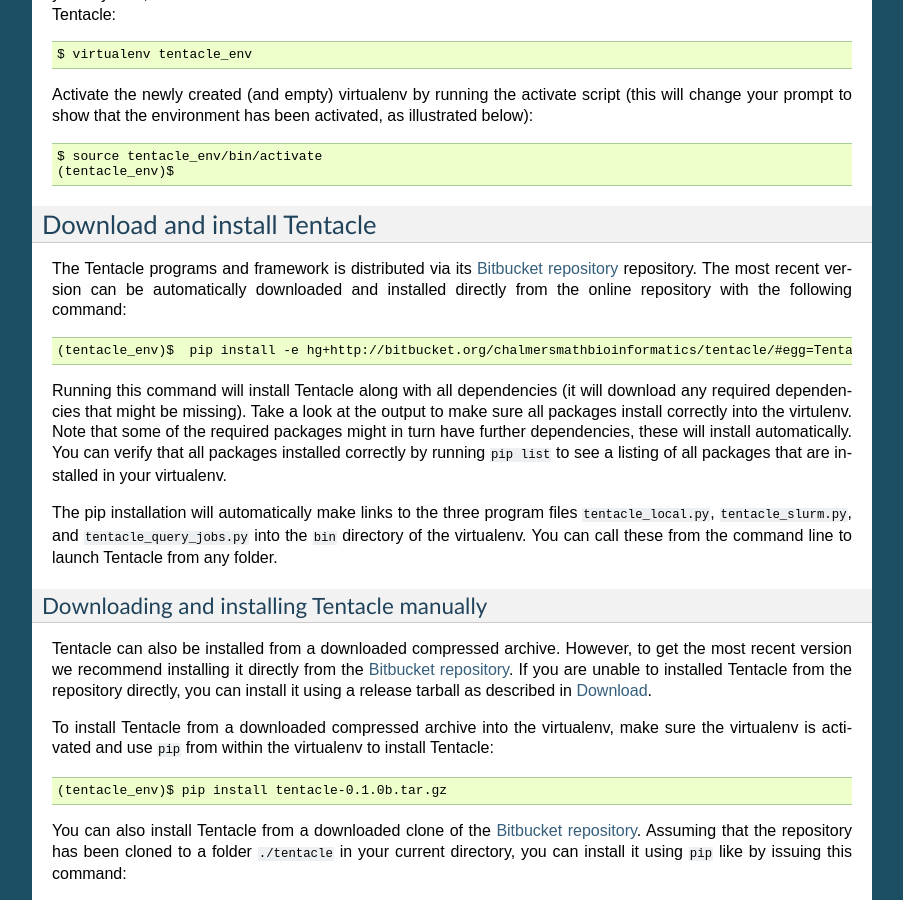
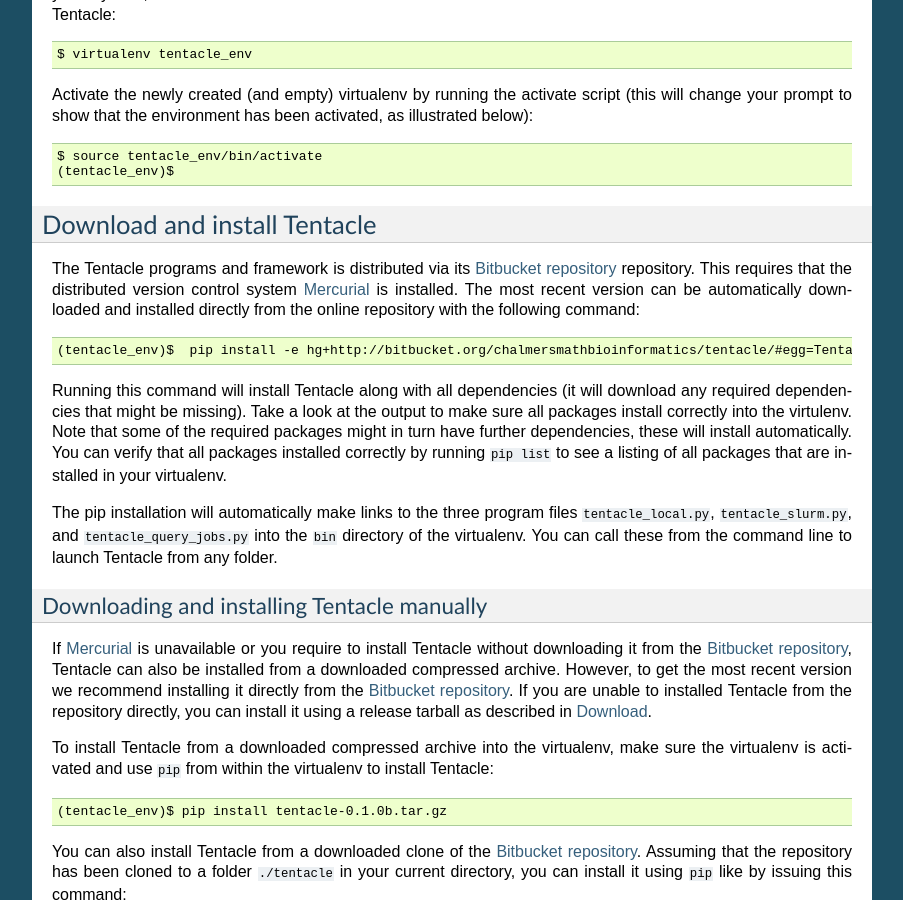
Before and after one commit to boulund/tentacle, a Sphinx documentation site: the page built from documentation/source/installation.rst, in a window 1280 px wide and 900 px high, scrolled down 1176 px. Shown: the whole window, without its empty margins (198-1101 px from the left). Built offline with Sphinx 7.4.7, drawn with Linux system fonts in a browser that asks for light colours.

Commit message:
Documentation: Added information about Mercurial being required to install Tentacle directly from Bitbucket repository.

```diff
--- a/documentation/source/installation.rst
+++ b/documentation/source/installation.rst
@@ -86,10 +86,14 @@
 *****************************
 
 .. _Bitbucket repository: https://bitbucket.org/chalmersmathbioinformatics/tentacle
+.. _Mercurial: https://mercurial.selenic.com
 
-The Tentacle programs and framework is distributed via its `Bitbucket repository`_
-repository. The most recent version can be automatically downloaded and
-installed directly from the online repository with the following command::
+
+The Tentacle programs and framework is distributed via its `Bitbucket
+repository`_ repository. This requires that the distributed version control
+system `Mercurial`_ is installed. The most recent version can be automatically
+downloaded and installed directly from the online repository with the following
+command::
 
   (tentacle_env)$  pip install -e hg+http://bitbucket.org/chalmersmathbioinformatics/tentacle/#egg=Tentacle
 
@@ -108,11 +112,12 @@
 
 Downloading and installing Tentacle manually
 ============================================
-Tentacle can also be installed from a downloaded compressed archive. However,
-to get the most recent version we recommend installing it directly from the
-`Bitbucket repository`_.  If you are unable to installed Tentacle from the
-repository directly, you can install it using a release tarball as described in
-:ref:`download`.
+If `Mercurial`_ is unavailable or you require to install Tentacle without
+downloading it from the `Bitbucket repository`_, Tentacle can also be installed
+from a downloaded compressed archive. However, to get the most recent version
+we recommend installing it directly from the `Bitbucket repository`_.  If you
+are unable to installed Tentacle from the repository directly, you can install
+it using a release tarball as described in :ref:`download`.
 
 To install Tentacle from a downloaded compressed archive into the virtualenv,
 make sure the virtualenv is activated and use ``pip`` from within the
```
